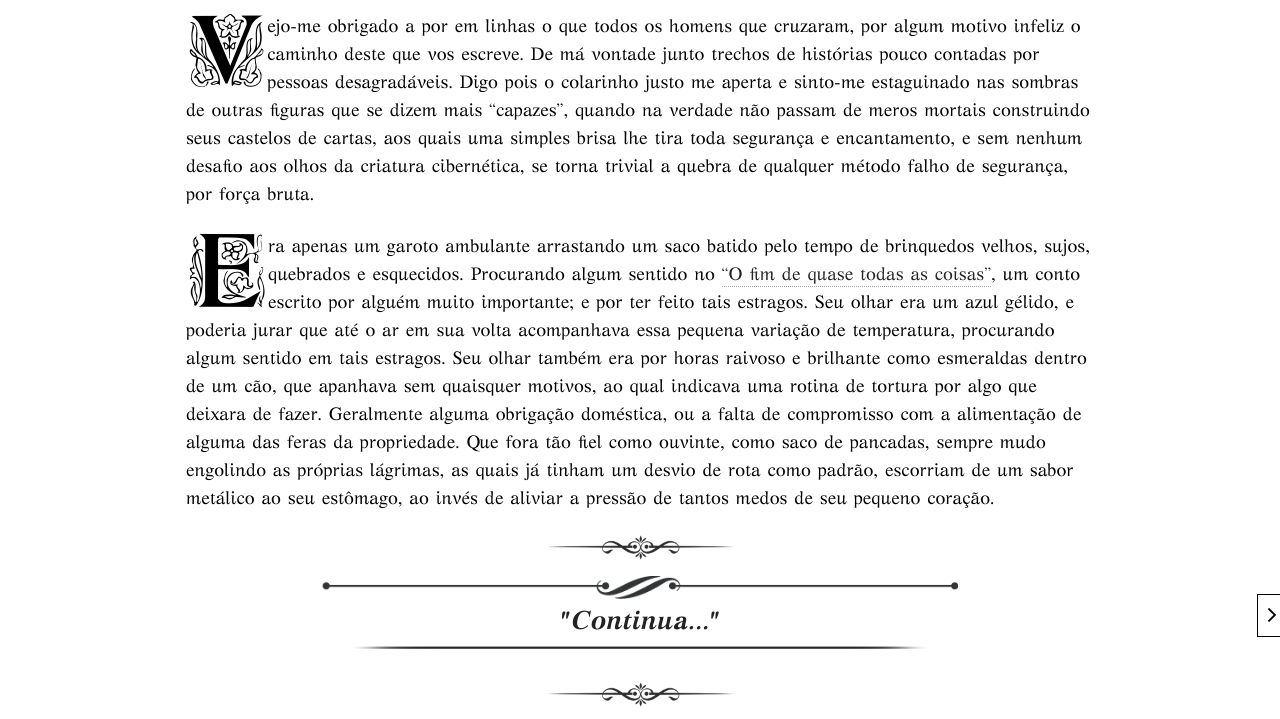
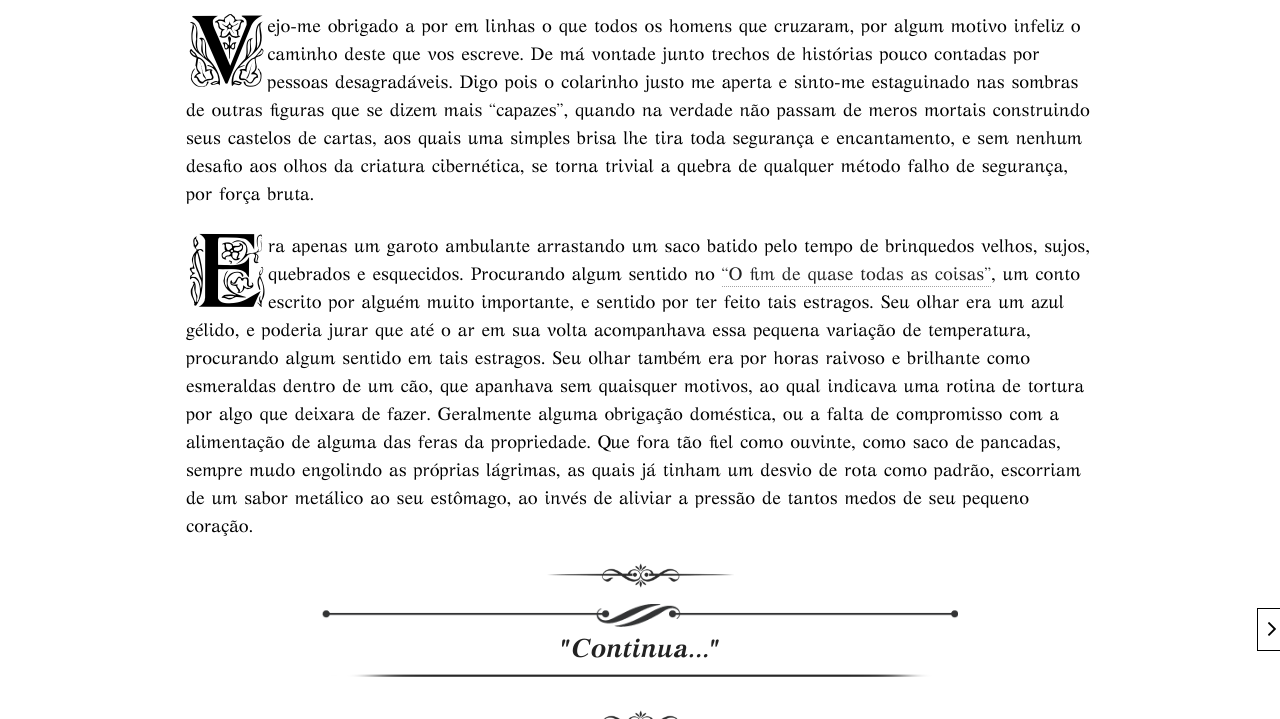
Before and after one commit to Agt-Morgu5/agt-morgu5.github.io, a Jekyll site: the page built from _posts/blog/views/2015-11-14-no-more-flags.md, in a window 1280 px wide and 900 px high, scrolled down 406 px, cut to the strip 0-719 px from the top of the window. Built offline with Jekyll 4.4.1, drawn with Linux system fonts in a browser that asks for light colours; nearby versions of some CDN libraries; comment, search, counter and statistics services are not loaded.

Commit message:
Update 2015-11-14-no-more-flags.md

```diff
--- a/_posts/blog/views/2015-11-14-no-more-flags.md
+++ b/_posts/blog/views/2015-11-14-no-more-flags.md
@@ -11,7 +11,7 @@
 ---
 <span class="dcap">V</span>ejo-me obrigado a por em linhas o que  todos os homens que cruzaram, por algum motivo infeliz o caminho deste que vos escreve. De má vontade junto trechos de histórias pouco contadas por pessoas desagradáveis. Digo pois o colarinho justo me aperta e sinto-me estaguinado nas sombras de outras figuras que se dizem mais “capazes”, quando na verdade não passam de meros mortais construindo seus castelos de cartas, aos quais uma simples brisa lhe tira toda segurança e encantamento, e sem nenhum desafio aos olhos da criatura cibernética, se torna trivial a quebra de qualquer método falho de segurança, por força bruta.
 
-<span class="dcap">E</span>ra apenas um garoto ambulante arrastando um saco batido pelo tempo de brinquedos velhos, sujos, quebrados e esquecidos. Procurando algum sentido no ["O fim de quase todas as coisas"](https://tipoquarentaedois.blogspot.com.br/2013/11/o-fim-de-quase-todas-as-coisas-abu.html){:target="_blank"}, um conto escrito por alguém muito importante; e por ter feito tais estragos. Seu olhar era um azul gélido, e poderia jurar que até o ar em sua volta acompanhava essa pequena variação de temperatura, procurando algum sentido em tais estragos. Seu olhar também era por horas raivoso e brilhante como esmeraldas dentro de um cão, que apanhava sem quaisquer motivos, ao qual indicava uma rotina de tortura por algo que deixara de fazer. Geralmente alguma obrigação doméstica, ou a falta de compromisso com a alimentação de alguma das feras da propriedade. Que fora tão fiel como ouvinte, como saco de pancadas, sempre mudo engolindo as próprias lágrimas, as quais já tinham um desvio de rota como padrão, escorriam de um sabor metálico ao seu estômago, ao invés de aliviar a pressão de tantos medos de seu pequeno coração.
+<span class="dcap">E</span>ra apenas um garoto ambulante arrastando um saco batido pelo tempo de brinquedos velhos, sujos, quebrados e esquecidos. Procurando algum sentido no ["O fim de quase todas as coisas"](https://tipoquarentaedois.blogspot.com.br/2013/11/o-fim-de-quase-todas-as-coisas-abu.html){:target="_blank"}, um conto escrito por alguém muito importante, e sentido por ter feito tais estragos. Seu olhar era um azul gélido, e poderia jurar que até o ar em sua volta acompanhava essa pequena variação de temperatura, procurando algum sentido em tais estragos. Seu olhar também era por horas raivoso e brilhante como esmeraldas dentro de um cão, que apanhava sem quaisquer motivos, ao qual indicava uma rotina de tortura por algo que deixara de fazer. Geralmente alguma obrigação doméstica, ou a falta de compromisso com a alimentação de alguma das feras da propriedade. Que fora tão fiel como ouvinte, como saco de pancadas, sempre mudo engolindo as próprias lágrimas, as quais já tinham um desvio de rota como padrão, escorriam de um sabor metálico ao seu estômago, ao invés de aliviar a pressão de tantos medos de seu pequeno coração.
 
 <div class="text-divider"></div>
 
```
